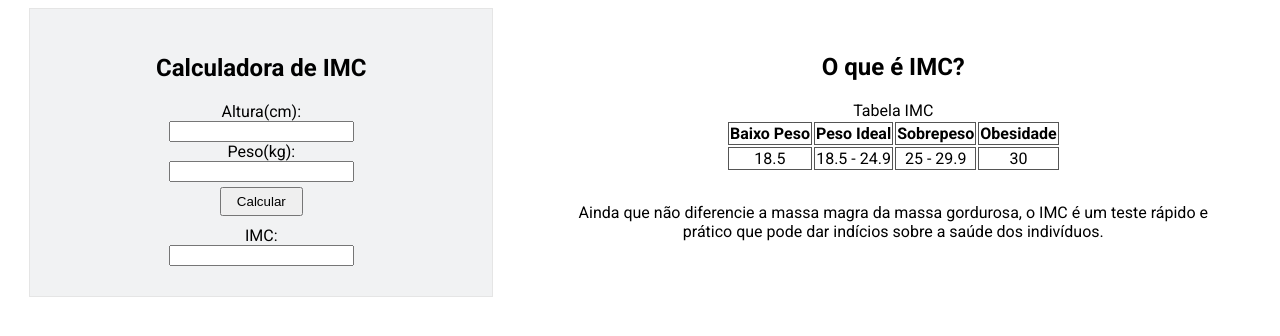
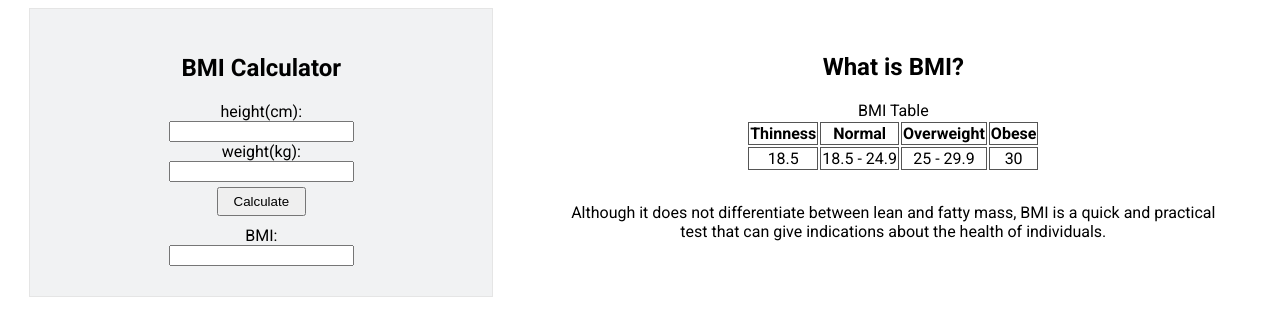
Before and after one commit to romariocoimbrac/100-days-of-code-challenge, a plain HTML site: page src/day-002-bmi-calc/index.html in a window 1280 px wide. Drawn offline with Linux system fonts and the light colour scheme.

Commit message:
Pattern ajusts

```diff
--- a/src/day-002-bmi-calc/index.html
+++ b/src/day-002-bmi-calc/index.html
@@ -1,5 +1,5 @@
 <!DOCTYPE html>
-<html lang="pt-BR">
+<html lang="en">
 
 <head>
     <meta charset="UTF-8">
@@ -12,29 +12,29 @@
 <body>
     <div class="main-container">
         <section class="calculator">
-            <h1>Calculadora de IMC</h1>
+            <h1>BMI Calculator</h1>
             <div class="input">
-                <label for="height">Altura(cm): <br></label>
+                <label for="height">height(cm): <br></label>
                 <input id="height" type="number">
-                <label for="weight">Peso(kg): <br></label>
+                <label for="weight">weight(kg): <br></label>
                 <input id="weight" type="number">
             </div>
-            <button id="btn" class="calcular">Calcular</button>
+            <button id="btn" class="calc">Calculate</button>
             <div class="output">
-                <label for="resultIMC">IMC: <br></label>
+                <label for="resultIMC">BMI: <br></label>
                 <input id="resultIMC" type="number" readonly>
             </div>
         </section>
 
         <section class="info">
-            <h2>O que é IMC?</h2>
-            <table class="guia">
-                <caption>Tabela IMC</caption>
+            <h2>What is BMI?</h2>
+            <table class="table">
+                <caption>BMI Table</caption>
                 <tr>
-                    <th>Baixo Peso</th>
-                    <th>Peso Ideal</th>
-                    <th>Sobrepeso</th>
-                    <th>Obesidade</th>
+                    <th>Thinness</th>
+                    <th>Normal</th>
+                    <th>Overweight</th>
+                    <th>Obese</th>
                 </tr>
                 <tr>
                     <td>18.5</td>
@@ -43,7 +43,8 @@
                     <td>30</td>
                 </tr>
             </table>
-            <p>Ainda que não diferencie a massa magra da massa gordurosa, o IMC é um teste rápido e prático que pode dar indícios sobre a saúde dos indivíduos.</p>
+            <p>
+                Although it does not differentiate between lean and fatty mass, BMI is a quick and practical test that can give indications about the health of individuals.</p>
         </section>
     </div>
 
--- a/src/day-002-bmi-calc/style.css
+++ b/src/day-002-bmi-calc/style.css
@@ -31,15 +31,15 @@ input {
   margin: 0 auto;
   text-align: center;
 }
-.calcular {
+.calc {
   margin: 5px 0 10px 0;
   padding: 5px 15px;
 }
-.guia {
+.table {
   margin: 0 auto;
 }
-.guia th,
-.guia td {
+.table th,
+.table td {
   margin: 0 1px;
   border: 1px solid #555;
 }
```
Also changed, not shown: src/day-001-countdown-clock/index.html (renamed from src/day-001-Countdown/index.html, +1 -1 lines), src/day-003-js-change-css/index.html (+1 -1 lines), src/day-001-countdown-clock/css/main-container.css (renamed from src/day-001-Countdown/css/main-container.css), src/day-001-countdown-clock/css/reset.css (renamed from src/day-001-Countdown/css/reset.css), src/day-001-countdown-clock/time-dates.js (renamed from src/day-001-Countdown/time-dates.js), 3 other files.
